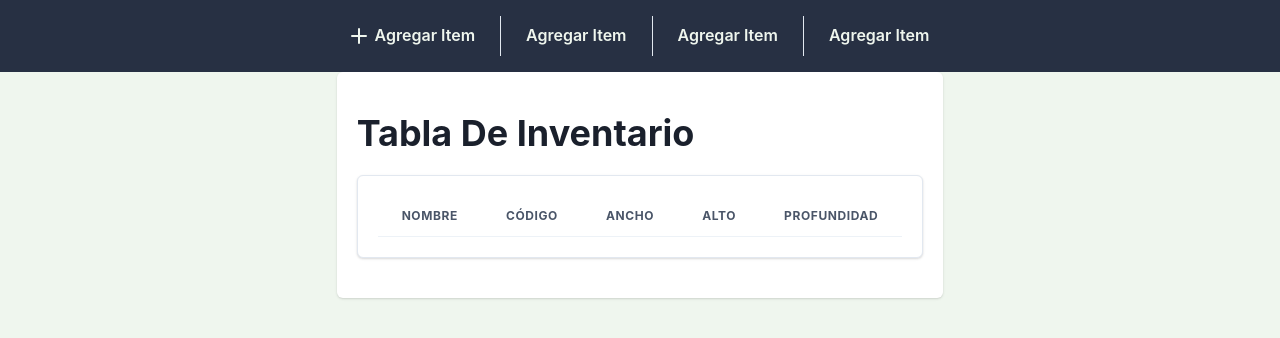
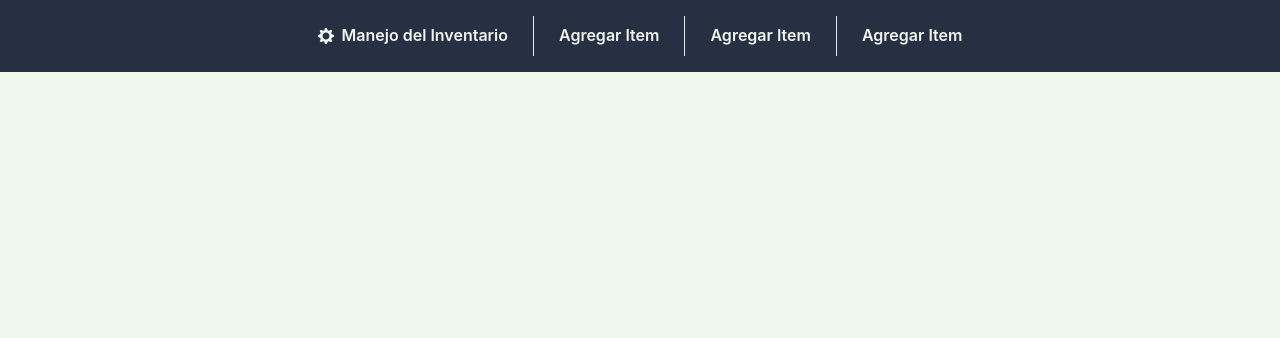
Before and after one commit to FrancoL5/inventoryProject, a React (Vite) app: page / in a window 1280 px wide. Shown: the top 338 px of the page. Built offline with nearby package versions, Linux system fonts and the light colour scheme.

Commit message:
update: React router y refactor routes

```diff
--- a/package.json
+++ b/package.json
@@ -19,7 +19,8 @@
     "react": "^18.2.0",
     "react-dom": "^18.2.0",
     "react-hook-form": "^7.51.0",
-    "react-redux": "^9.1.0"
+    "react-redux": "^9.1.0",
+    "react-router-dom": "^6.22.3"
   },
   "devDependencies": {
     "@types/react": "^18.2.56",
--- a/src/App.tsx
+++ b/src/App.tsx
@@ -1,11 +1,13 @@
 import { Box, Container } from "@chakra-ui/react"
-import { Inventory } from "./components/inventory/Inventory"
+import { MenuActions } from "./components/inventory/menuAcciones/menuActions"
+import { Outlet } from "react-router-dom"
 
 function App() {
     return (
         <Box bg="#eff6ee" h={"100dvh"} w={"100dvw"}>
             <Container centerContent>
-                <Inventory />
+                <MenuActions></MenuActions>
+                <Outlet />
             </Container>
         </Box>
     )
--- a/src/components/inventory/Inventory.tsx
+++ b/src/components/inventory/Inventory.tsx
@@ -1,11 +1,9 @@
-import { MenuActions } from "./menuAcciones/menuActions"
 import { ShowInventory } from "./showInventory"
 
 export function Inventory() {
     console.log()
     return (
         <>
-            <MenuActions></MenuActions>
             <ShowInventory></ShowInventory>
         </>
     )
--- a/src/components/inventory/menuAcciones/addItem.tsx
+++ b/src/components/inventory/Items/addItem.tsx
@@ -1,20 +1,20 @@
 import {
-
+    Button,
     Center,
     Heading,
     Input,
     SimpleGrid,
     Tooltip,
 } from "@chakra-ui/react"
-import { useDispatch } from "react-redux"
 import { ComponentDialog } from "../../utils/componentDialog"
+import { useForm } from "react-hook-form"
 import { Item } from "../../../interfaces/items"
-import { useForm } from "react-hook-form"
+import { useAppDispatch } from "../../../store"
 import { addItem } from "../../../store/inventarioSlice"
-import { ActionButton, PrimaryButton } from "./customButton"
-import { AddIcon } from "@chakra-ui/icons"
+import { PrimaryButton } from "../menuAcciones/customButton"
+
 export function AddItem() {
-    const dispatch = useDispatch()
+    const dispatch = useAppDispatch()
     const {
         register,
         formState: { errors },
@@ -23,13 +23,7 @@ export function AddItem() {
     } = useForm<Item>()
     return (
         <ComponentDialog
-            buttonCallback={(_, onOpen) => (
-                <ActionButton
-                leftIcon={<AddIcon />}
-                onClick={onOpen} colorScheme="blue">
-                    Agregar Item
-                </ActionButton>
-            )}
+            buttonCallback={(_, onOpen) => <Button>Texto</Button>}
             header={
                 <Center>
                     <Heading fontSize={"xl"}>Agregar Item</Heading>
--- a/src/components/inventory/menuAcciones/customButton.tsx
+++ b/src/components/inventory/menuAcciones/customButton.tsx
@@ -13,8 +13,19 @@ export const ActionButton = chakra(Button, {
 })
 export const PrimaryButton = chakra(Button, {
     baseStyle: {
-        bg: "#f02d3a",
-        color: "black",
-        _hover: { bg: "#d92935", borderColor: "white" },
+        bg: "#008DD5",
+        color: "white",
+        transition: "0.25s",
+        _hover: {
+            transition: "0.25s",
+            bg: "#008DD5",
+            backgroundImage: "linear-gradient(rgb(0 0 0/30%) 0 0)",
+            borderColor: "white",
+        },
+        _active: {
+            bg: "#008DD5",
+            backgroundImage: "linear-gradient(rgb(0 0 0/30%) 0 0)",
+            borderColor: "white",
+        },
     },
 })
--- /dev/null
+++ b/src/components/inventory/menuAcciones/manageInventory.tsx
@@ -0,0 +1,15 @@
+import { Link, useNavigate } from "react-router-dom"
+import { ActionButton, PrimaryButton } from "./customButton"
+import { SettingsIcon } from "@chakra-ui/icons"
+export function ManageInventory() {
+    const navigate = useNavigate()
+    return (
+        <ActionButton
+            leftIcon={<SettingsIcon />}
+            onClick={() => navigate("./manageInventory")}
+            colorScheme="blue"
+        >
+            Manejo del Inventario
+        </ActionButton>
+    )
+}
--- a/src/components/inventory/menuAcciones/menuActions.tsx
+++ b/src/components/inventory/menuAcciones/menuActions.tsx
@@ -1,5 +1,5 @@
 import { Box,  Stack, StackDivider } from "@chakra-ui/react"
-import { AddItem } from "./addItem"
+import { ManageInventory } from "./manageInventory"
 import { ActionButton } from "./customButton"
 
 
@@ -16,7 +16,7 @@ export function MenuActions() {
                 bg="#273043"
                 backdropFilter={"blur(5px)"}
             >
-                <AddItem></AddItem>
+                <ManageInventory></ManageInventory>
                 <ActionButton >Agregar Item</ActionButton>
                 <ActionButton >Agregar Item</ActionButton>
                 <ActionButton >Agregar Item</ActionButton>
--- a/src/main.tsx
+++ b/src/main.tsx
@@ -5,13 +5,15 @@ import "./index.css"
 import { ChakraProvider } from "@chakra-ui/react"
 import { Provider } from "react-redux"
 import { store } from "./store.ts"
+import { RouterProvider } from "react-router-dom"
+import { router } from "./rootRoute.tsx"
 
 ReactDOM.createRoot(document.getElementById("root")!).render(
-  <React.StrictMode>
-    <Provider store={store}>
-      <ChakraProvider>
-        <App />
-      </ChakraProvider>
-    </Provider>
-  </React.StrictMode>,
+    <React.StrictMode>
+        <Provider store={store}>
+            <ChakraProvider>
+                <RouterProvider router={router} />
+            </ChakraProvider>
+        </Provider>
+    </React.StrictMode>
 )
--- /dev/null
+++ b/src/rootRoute.tsx
@@ -0,0 +1,13 @@
+import { createBrowserRouter } from "react-router-dom"
+import App from "./App"
+import { Inventory } from "./components/inventory/Inventory"
+
+export const router = createBrowserRouter([
+    {
+        path: "/",
+        element: <App></App>,
+        children: [
+            { path: "/manageInventory", element: <Inventory></Inventory> },
+        ],
+    },
+])
```
Also changed, not shown: 1 other file (tests, documents, lock files or other folders).
